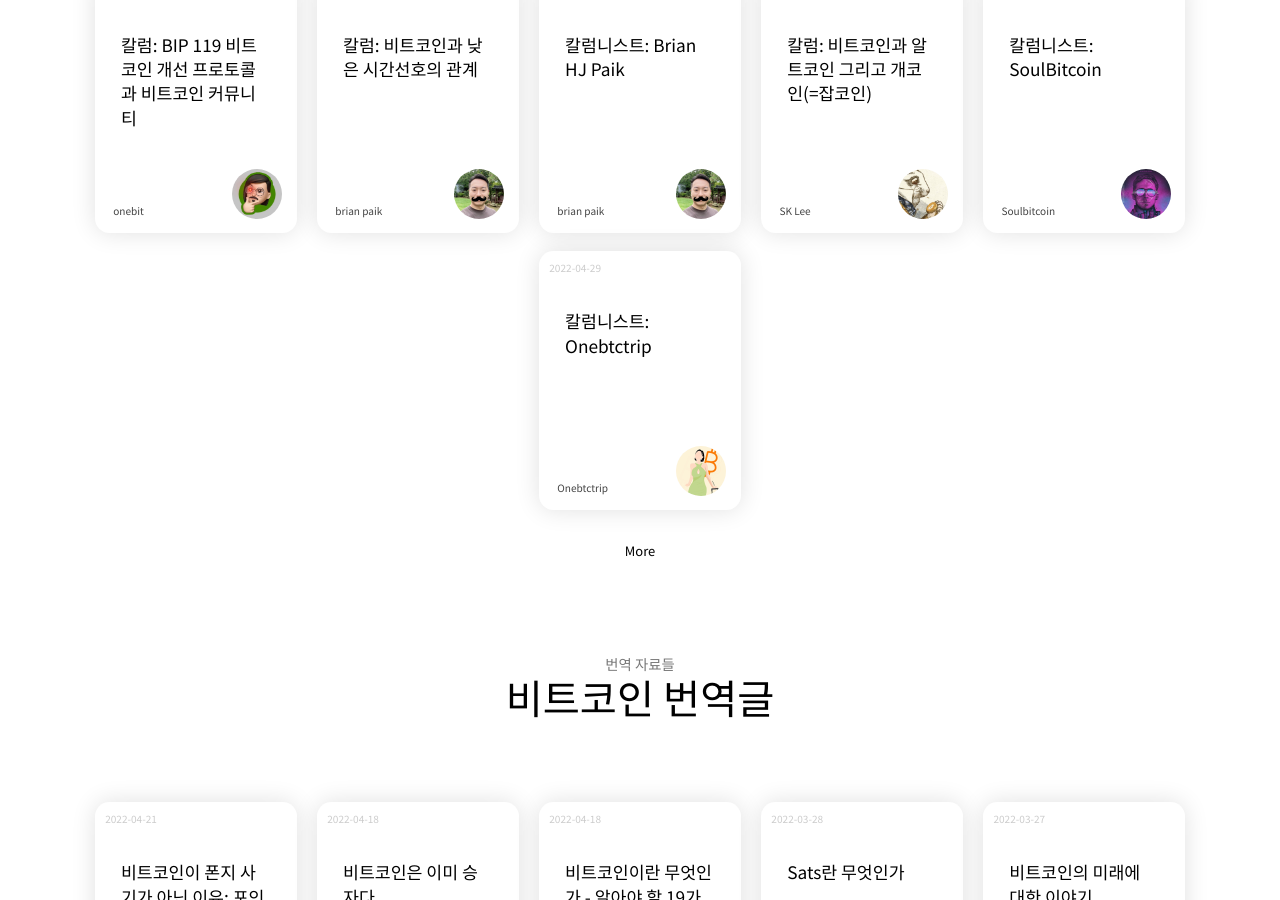
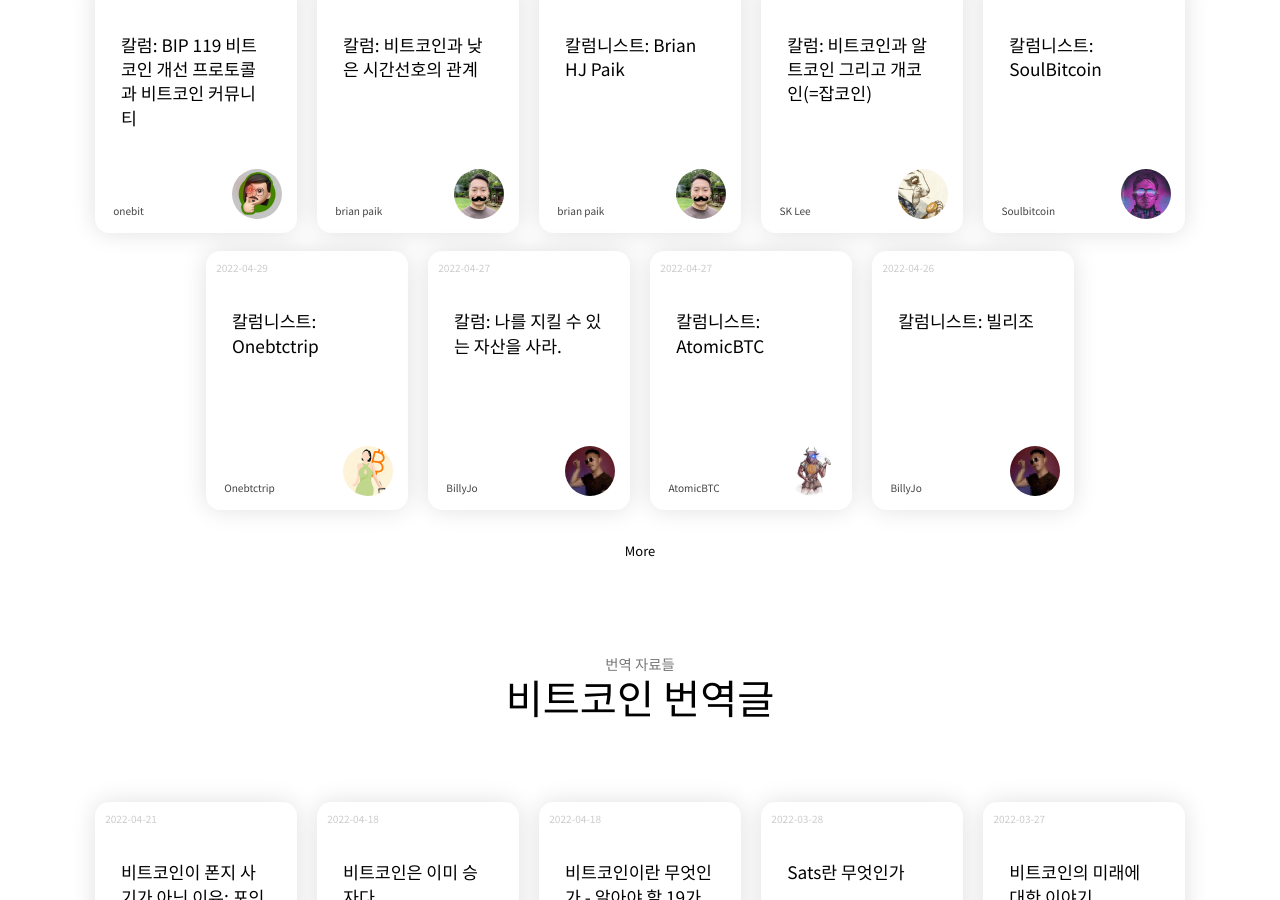
Before and after one commit to bitcoinkrorg/bitcoinkrorg.github.io, a Jekyll site: the page built from index.html, in a window 1280 px wide and 900 px high, scrolled down 1092 px. Built offline with Jekyll 4.4.1, drawn with Linux system fonts in a browser that asks for light colours; the list of posts is cut into pages by our own code; comment, search, counter and statistics services are not loaded.

Commit message:
edit: increased limit column number

```diff
--- a/index.html
+++ b/index.html
@@ -54,7 +54,7 @@ layout: home
 				<h3>비트코인 칼럼</h3>
 				</hgroup>
 				<ul class="article-list">
-					{% for post in site.categories.column  limit: 6 %}
+					{% for post in site.categories.column  limit: 16 %}
 					<li><a href="{{ post.url | prepend: site.baseurl }}">{{ post.title }}</a><time>{{ post.date | date: "%Y-%m-%d" }}</time> <span>{{ post.author }}</span><i><img src="/asset/img/profile/{{ post.authorid }}.jpg" alt="" style=""></i></li>
 					{% endfor %}
 				</ul>
@@ -82,7 +82,7 @@ layout: home
 				<h3>비트코인 피플</h3>
 				</hgroup>
 				<ul class="profile-list">
-					{% for post in site.categories.interview  limit: 5 %}
+					{% for post in site.categories.interview  limit: 16 %}
 					<li><a href="{{ post.url | prepend: site.baseurl }}" style="background-image: url(asset/img/profile_supporters/{{ post.authorid }}.jpg);" class="profile-photo"></a><a href="{{ post.url | prepend: site.baseurl }}" class="profile-name">{{ post.title }}</a></li>
 					{% endfor %}
 				</ul>
```
